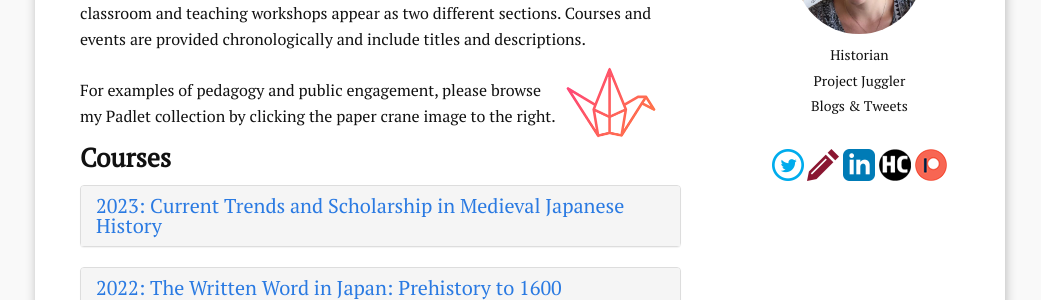
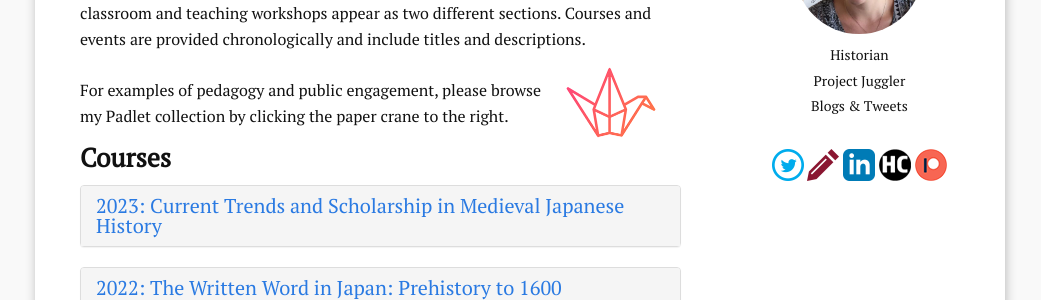
Before and after one commit to pr-curtis/pr-curtis.github.io, a Jekyll site: the page built from d_teaching.md, in a window 1280 px wide. Shown: the part 338-638 px from the top of the page, without its empty margins (120-1161 px from the left). Built offline with Jekyll 4.4.1, drawn with Linux system fonts in a browser that asks for light colours; nearby versions of some CDN libraries.

Commit message:
24-08-24
page0 take 2

```diff
--- a/_layouts/page0.html
+++ b/_layouts/page0.html
@@ -9,13 +9,13 @@ layout: default0
 
   <!-- Bootstrap -->
 
-  <link href="https://pr-curtis.github.io/css/bootstrap.min.css" rel="stylesheet">
+  <link href="https://prcurtis.com/css/bootstrap.min.css" rel="stylesheet">
   <!-- jQuery (necessary for Bootstrap's JavaScript plugins) -->
   <script src="https://ajax.googleapis.com/ajax/libs/jquery/1.12.4/jquery.min.js"></script>
   <!-- Include all compiled plugins (below), or include individual files as needed -->
-  <script src="https://pr-curtis.github.io/js/bootstrap.min.js"></script>
+  <script src="https://prcurtis.com/js/bootstrap.min.js"></script>
   <link href="/css/bigfoot-default.css" rel="stylesheet">
-  <script type="text/javascript" src="https://pr-curtis.github.io/js/bigfoot.js"></script>
+  <script type="text/javascript" src="https://prcurtis.com/js/bigfoot.js"></script>
 
   <link rel="stylesheet" href="//code.jquery.com/ui/1.12.1/themes/base/jquery-ui.css">
   <!-- <script src="https://code.jquery.com/ui/1.12.1/jquery-ui.js"></script> -->
--- a/d_teaching.md
+++ b/d_teaching.md
@@ -6,7 +6,7 @@ permalink: /teaching/
 
 
 The following teaching portfolio provides a guide to my experience as a primary instructor, graduate student instructor (GSI), and workshop leader. Teaching in the classroom and teaching workshops appear as two different sections. Courses and events are provided chronologically and include titles and descriptions.<br>
-<a href="https://padlet.com/curtpa01/9toopk39kguv"><img src="/images/padlet_logo.png" style="width:20%;height:20%;float:right;padding-right:20px" alt="click here"></a><br>For examples of pedagogy and public engagement, please browse my Padlet collection by clicking the paper crane image to the right.
+<a href="https://padlet.com/curtpa01/9toopk39kguv"><img src="/images/padlet_logo.png" style="width:20%;height:20%;float:right;padding-right:20px" alt="click here"></a><br>For examples of pedagogy and public engagement, please browse my Padlet collection by clicking the paper crane to the right.
 
 <p></p>
 <p></p>
```
